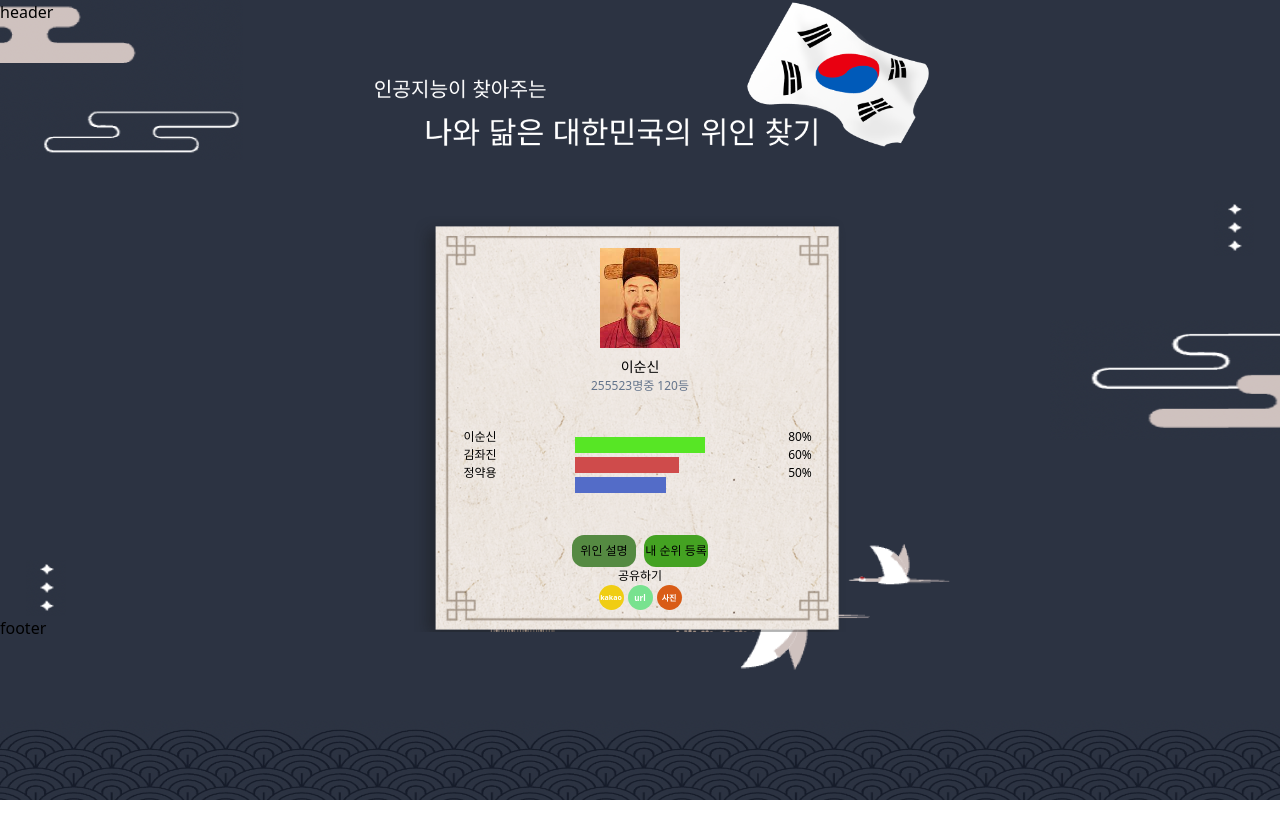
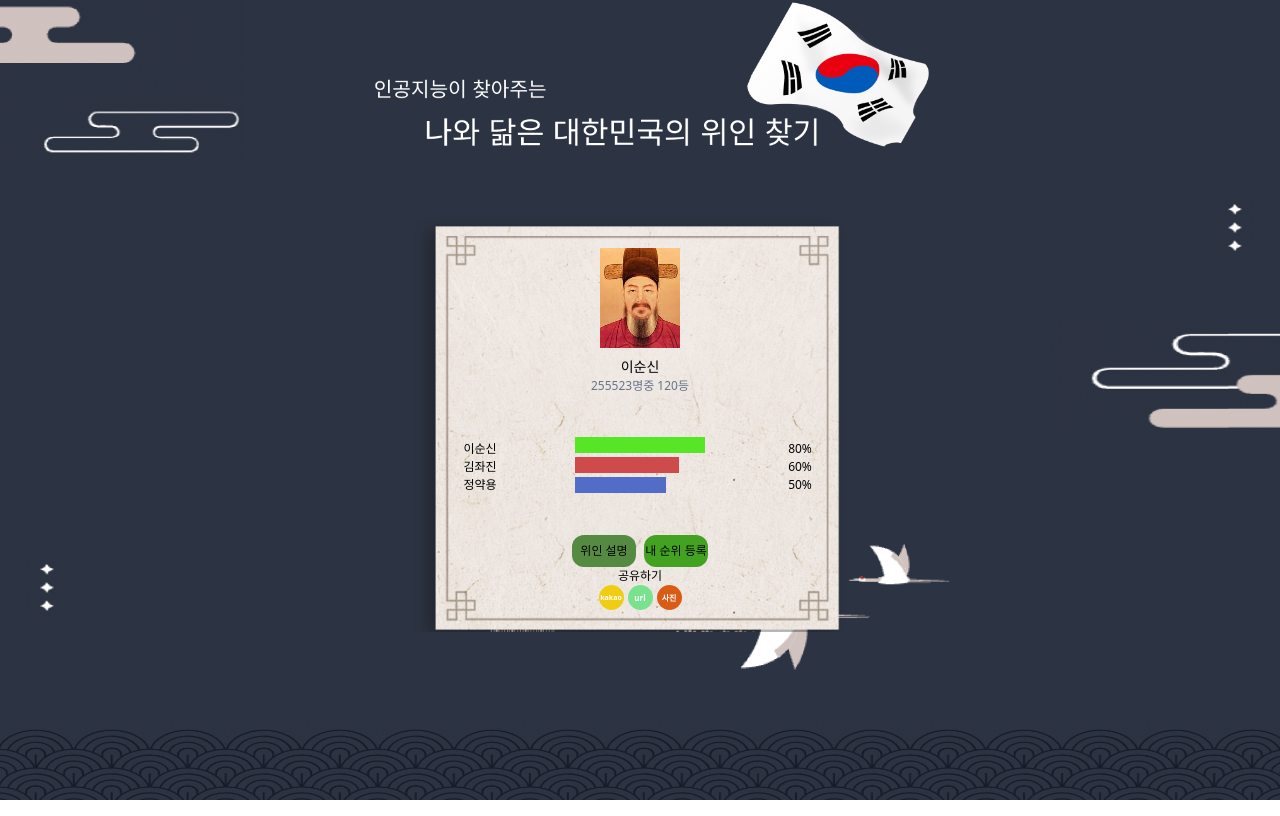
Before and after one commit to sungnam-team-b/frontend, a React (Create React App) app: page / in a window 1280 px wide. Built offline with nearby package versions, Linux system fonts and the light colour scheme.

Commit message:
Design : Resultpage UI changed

```diff
--- a/src/components/Mainbackground.tsx
+++ b/src/components/Mainbackground.tsx
@@ -23,7 +23,7 @@ function Mainbackground(props: MainProps) {
         <img src={birds} alt="birds" />
       </div>
       <div className="">
-        <img className="absolute w-w1 h-h8 bottom-0" src={footer} alt="footer" />
+        <img className="absolute w-w1 h-h8 bottom-0 z-40" src={footer} alt="footer" />
       </div>
       <div className="">
         <img className="absolute w-w5 h-h5" src={cloud1} alt="cloud1" />
--- a/src/pages/Resultpage.tsx
+++ b/src/pages/Resultpage.tsx
@@ -14,7 +14,7 @@ function Resultpage() {
   return (
     <Mainbackground>
       <div className="absolute z-40 w-full">
-        <div className="h-header">header</div>
+        <div className="h-header"></div>
         <div className="h-2"></div>
         <div className="h-body grid place-items-center">
           <div
@@ -23,7 +23,7 @@ function Resultpage() {
           >
             <div className="flex flex-row mt-14">
               <div className="w-[10rem]">
-                <div className="flex  grid place-items-center mt-rt2	text-xs  ">
+                <div className="flex  grid place-items-center mt-[12.5rem]	text-xs  ">
                   <div>이순신</div>
                   <div>김좌진</div>
                   <div>정약용</div>
@@ -56,7 +56,7 @@ function Resultpage() {
                 </div>
               </div>
               <div className="w-[10rem]">
-                <div className="flex  grid place-items-center mt-rt2 text-xs	 ">
+                <div className="flex  grid place-items-center mt-[12.5rem] text-xs	 ">
                   <div>80%</div>
                   <div>60%</div>
                   <div>50%</div>
@@ -66,7 +66,7 @@ function Resultpage() {
           </div>
         </div>
         <div className="h-2"></div>
-        <div className=" h-footer">footer</div>
+        <div className=" h-footer"></div>
       </div>
     </Mainbackground>
   );
```
